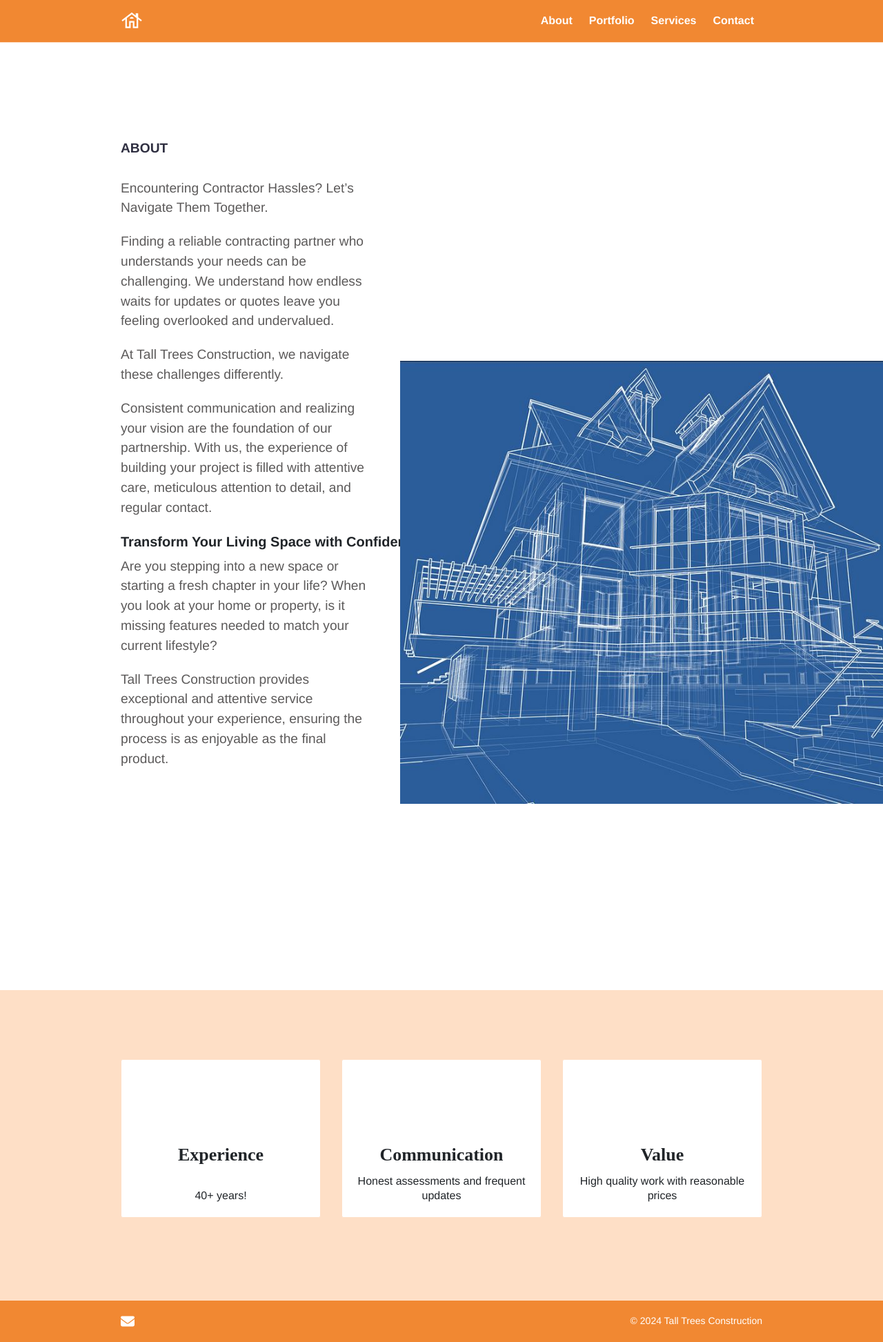
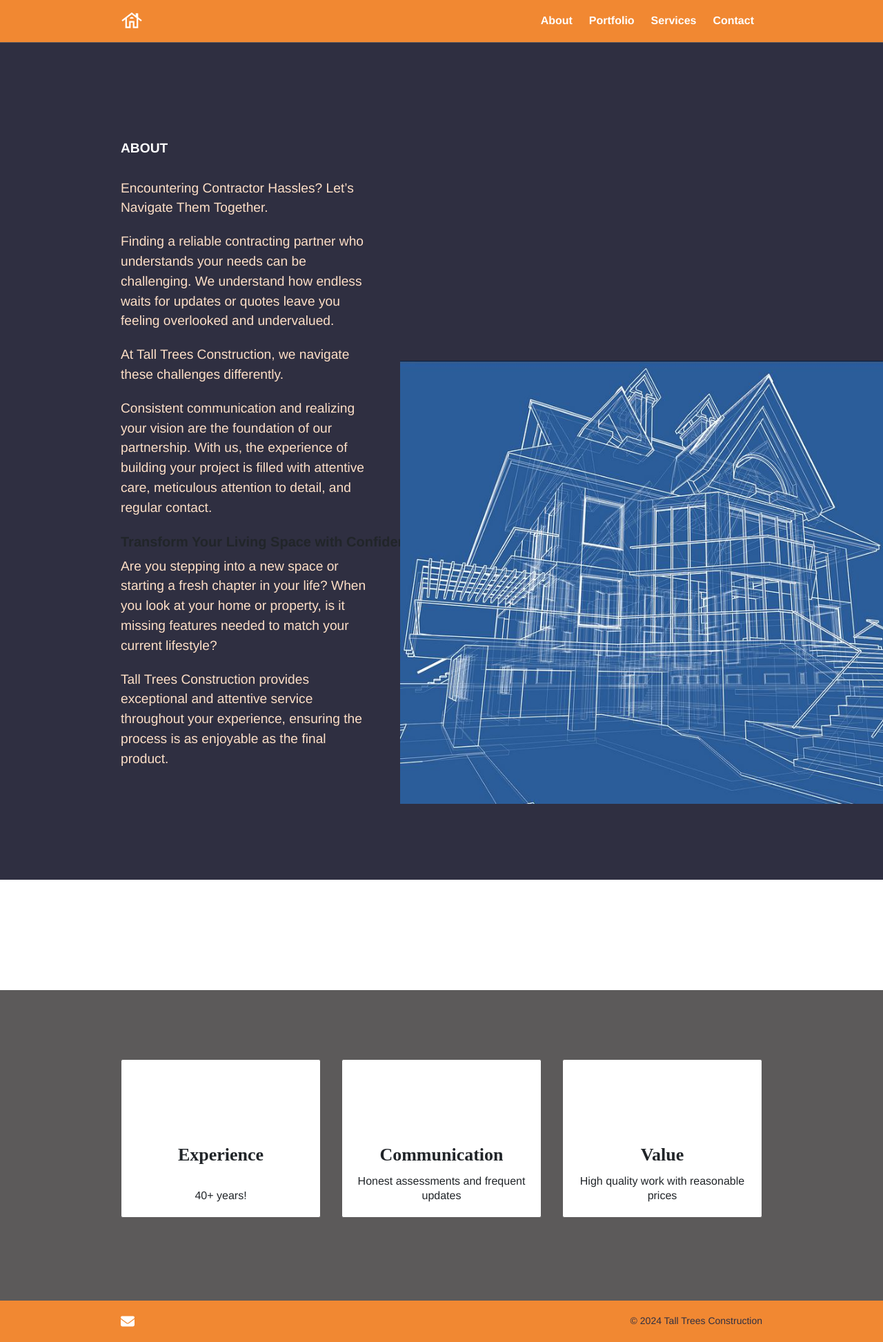
Before and after one commit to orion-miller/Tall-Trees-Construction, a Jekyll site: the page built from index.md, in a window 1280 px wide. Shown: the whole page at 69% size. Built offline with Jekyll 4.4.1, drawn with Linux system fonts in a browser that asks for light colours.

Commit message:
update colors

```diff
--- a/assets/css/style.scss
+++ b/assets/css/style.scss
@@ -5,10 +5,15 @@
 $primary: #f4a462;
 $primary-dark: #e3823d;
 $secondary: #26517d;
-$white: #ffffff;
-$black: #2f2f41;
-$steel: #5c5a5a;
-$white-offset: #fedfc6;
+//overwriting these to switch to dark theme
+// $white: #ffffff;
+// $black: #2f2f41;
+// $steel: #5c5a5a;
+// $white-offset: #fedfc6;
+$white: #2f2f41;
+$black: #ffffff;
+$steel: #fedfc6;
+$white-offset: #5c5a5a;
 
 // Links
 $link-color: $primary-dark;
```
